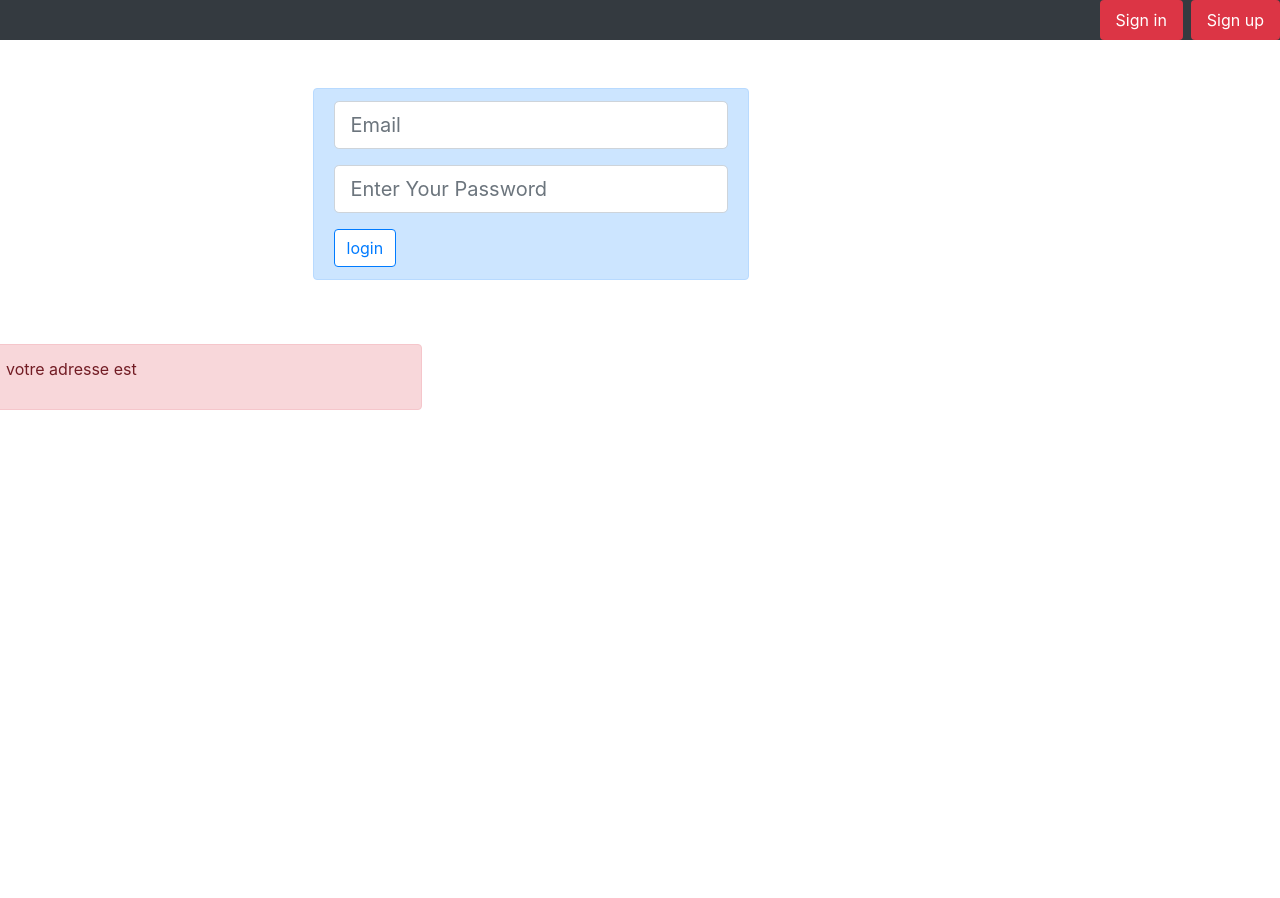
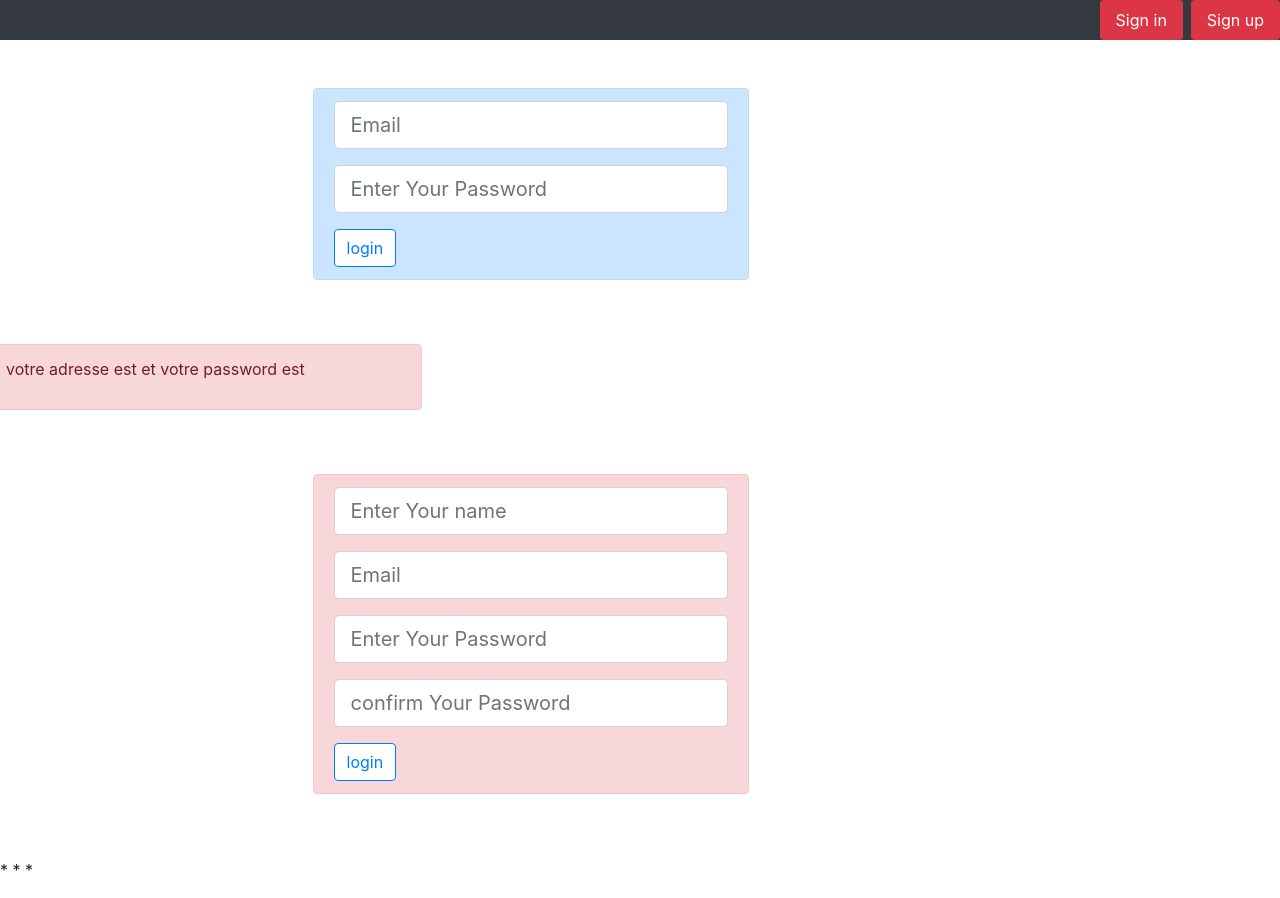
Before and after one commit to marwensghair95/angular1, an Angular app: page / in a window 1280 px wide. Before the commit the page ends 800 px from the top, so only its background shows below. Built offline with nearby package versions, Linux system fonts and the light colour scheme.

Commit message:
second comit

```diff
--- a/src/app/app.component.html
+++ b/src/app/app.component.html
@@ -1,6 +1,7 @@
 <app-test></app-test>
 <app-nav-bar></app-nav-bar>
 <app-login></app-login>
+<app-regiter></app-regiter>
 <app-footer></app-footer>
 
 
--- a/src/app/login/login.component.html
+++ b/src/app/login/login.component.html
@@ -5,10 +5,10 @@
     <div class="col-6 col-md-4 alert alert-primary">
         <form>
             <div class="form-group">
-                <input class="form-control form-control-lg" name="email" type="email" placeholder="Email">
+                <input class="form-control form-control-lg"  [(ngModel)]="email" name="email" type="email" placeholder="Email">
             </div>
             <div class="form-group">
-                <input class="form-control form-control-lg"  name="pass" type="password" placeholder="Enter Your Password">
+                <input class="form-control form-control-lg"  [(ngModel)]="pass" name="pass" type="password" placeholder="Enter Your Password">
             </div>
             <div><a href="#" class="btn btn-outline-primary bg-white">login</a></div>
 
@@ -18,6 +18,6 @@
 <div class="row mt-5 " >
 
   <div class="col-6 col-md-4 alert alert-danger">
-       <p> votre adresse est {{email}} </p>
+       <p> votre adresse est {{email}} et votre password est {{pass}} </p>
   </div>
 </div>
--- a/src/app/login/login.component.ts
+++ b/src/app/login/login.component.ts
@@ -6,12 +6,13 @@ import { Component, OnInit } from '@angular/core';
   styleUrls: ['./login.component.css']
 })
 export class LoginComponent implements OnInit {
-email: String;
-pass: String ;
+public email: any= "";
+public pass: any= "" ;
 
   constructor() { }
 
   ngOnInit(): void {
+
   }
 
 }
--- /dev/null
+++ b/src/app/regiter/regiter.component.html
@@ -0,0 +1,28 @@
+
+<div class="row mt-5 " >
+
+<div class="offset-md-3 col-6 col-md-4 alert alert-danger">
+    <form>
+        <div class="form-group">
+            <input class="form-control form-control-lg"  [(ngModel)]="username" name="email" type="email" placeholder="Enter Your name">
+        </div>
+        <div class="form-group">
+            <input class="form-control form-control-lg"  [(ngModel)]="mail" name="email" type="email" placeholder="Email">
+        </div>
+        <div class="form-group">
+            <input class="form-control form-control-lg"  [(ngModel)]="passw" name="pass" type="password" placeholder="Enter Your Password">
+        </div>
+        <div class="form-group">
+            <input class="form-control form-control-lg"  [(ngModel)]="confpass" name="confpass" type="password" placeholder="confirm Your Password">
+        </div>
+        <div><a href="#" class="btn btn-outline-primary bg-white">login</a></div>
+
+    </form>
+</div>
+</div>
+<div class="row mt-5 " >
+
+<div class="col-6 col-md-4 ">
+   <p>{{username}}* {{mail}} * {{passw}} *{{confpass}} </p>
+</div>
+</div>
--- /dev/null
+++ b/src/app/regiter/regiter.component.ts
@@ -0,0 +1,19 @@
+import { Component, OnInit } from '@angular/core';
+
+@Component({
+  selector: 'app-regiter',
+  templateUrl: './regiter.component.html',
+  styleUrls: ['./regiter.component.css']
+})
+export class RegiterComponent implements OnInit {
+  username :string;
+  mail:string;
+  passw:string;
+  confpass:string;
+
+  constructor() { }
+
+  ngOnInit(): void {
+  }
+
+}
```
Also changed, not shown: src/app/app.module.ts (+7 -2 lines), src/app/regiter/regiter.component.css (added), 1 other file (tests, documents, lock files or other folders).
